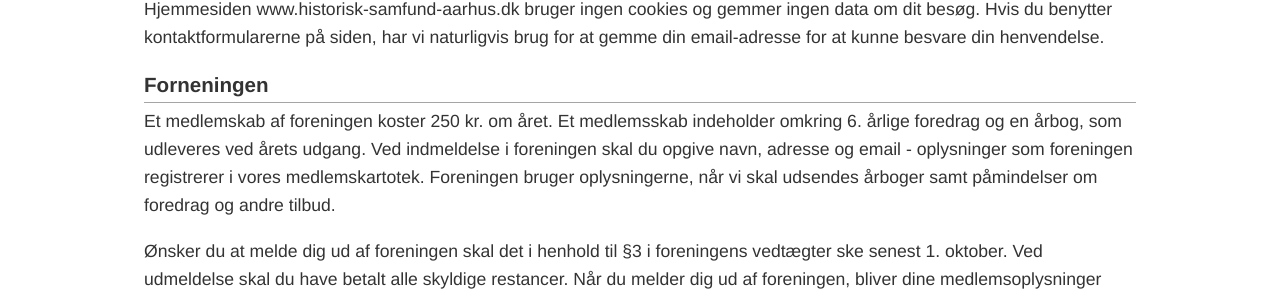
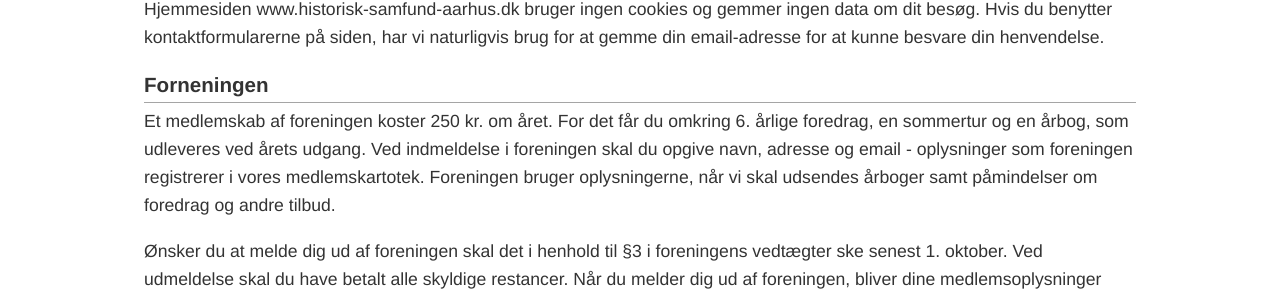
Before and after one commit to guldhorn/historisk-samfund, a Jekyll site: the page built from privatlivspolitik.md, in a window 1280 px wide. Shown: the part 170-466 px from the top of the page. Built offline with Jekyll 4.4.1, drawn with Linux system fonts in a browser that asks for light colours.

Commit message:
Update privatlivspolitik.md

```diff
--- a/privatlivspolitik.md
+++ b/privatlivspolitik.md
@@ -8,7 +8,7 @@ permalink: /privatlivspolitik
 Hjemmesiden www.historisk-samfund-aarhus.dk bruger ingen cookies og gemmer ingen data om dit besøg. Hvis du benytter kontaktformularerne på siden, har vi naturligvis brug for at gemme din email-adresse for at kunne besvare din henvendelse.
 
 ### Forneningen
-Et medlemskab af foreningen koster 250 kr. om året. Et medlemsskab indeholder omkring 6. årlige foredrag og en årbog, som udleveres ved årets udgang.
+Et medlemskab af foreningen koster 250 kr. om året. For det får du omkring 6. årlige foredrag, en sommertur og en årbog, som udleveres ved årets udgang.
 Ved indmeldelse i foreningen skal du opgive navn, adresse og email - oplysninger som foreningen registrerer i vores medlemskartotek. Foreningen bruger oplysningerne, når vi skal udsendes årboger samt påmindelser om foredrag og andre tilbud.
 
 Ønsker du at melde dig ud af foreningen skal det i henhold til §3 i foreningens vedtægter ske senest 1. oktober. Ved udmeldelse skal du have betalt alle skyldige restancer. Når du melder dig ud af foreningen, bliver dine medlemsoplysninger slettet i medlemskartoteket. Det sker ved medlemsskabets ophør pr. 31. december for udmeldelsesåret.
```
